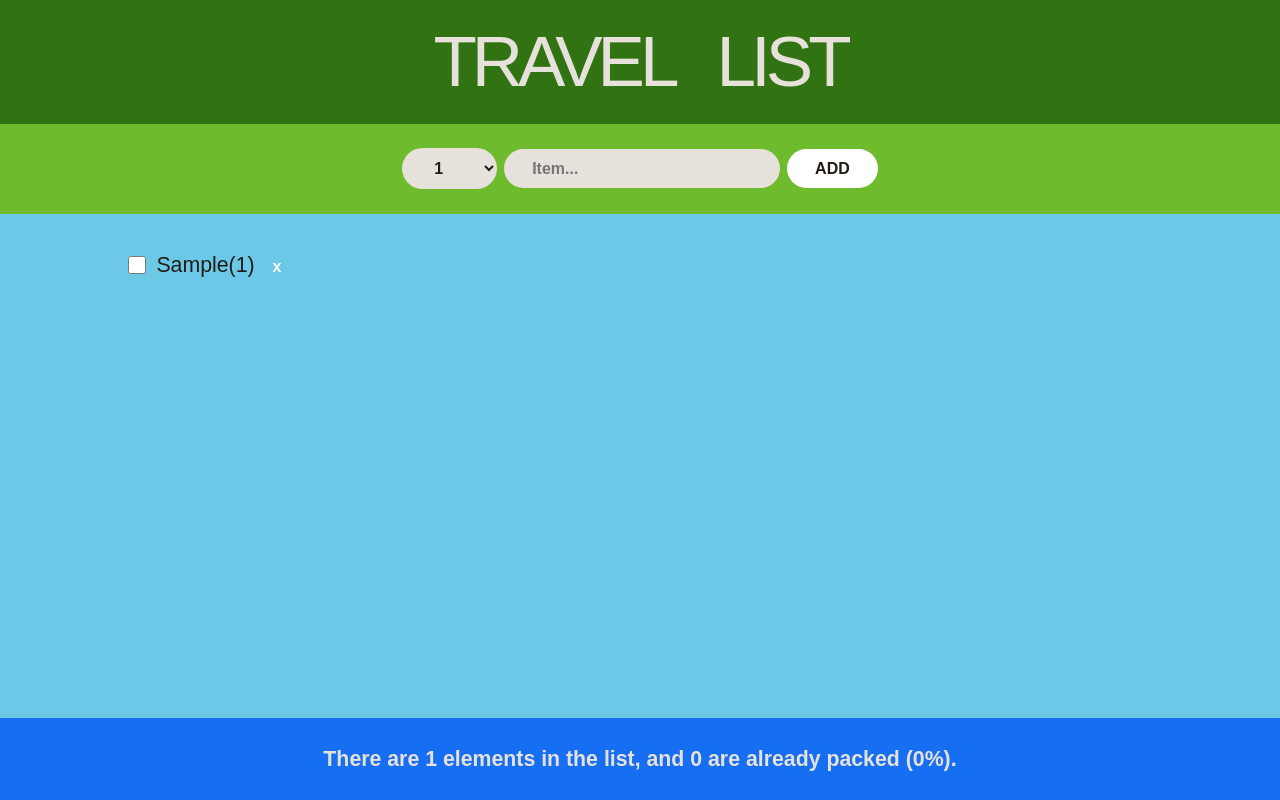
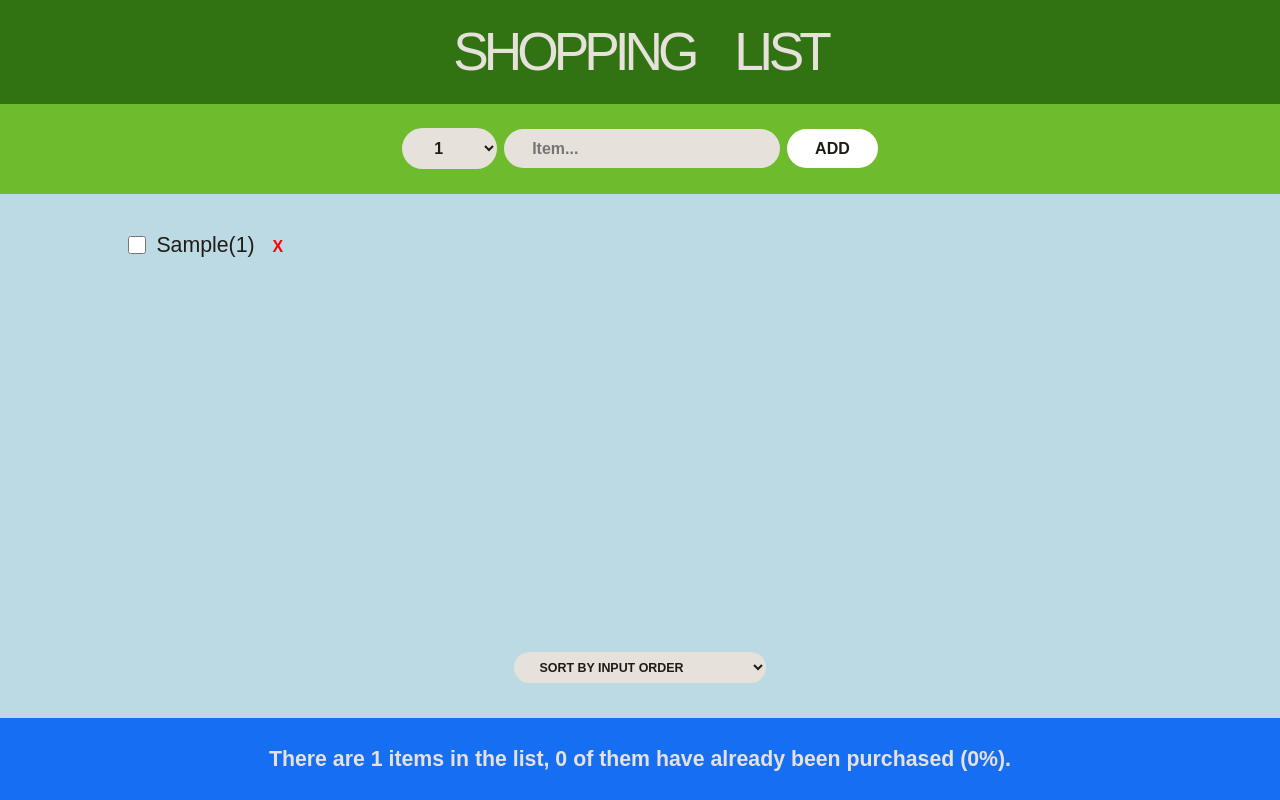
Before and after one commit to qaserge/react-shopping-list, a React (Create React App) app: page / in a window 1280 px wide. Both pictures are taken after typing "Sample" into the empty fields and a click on the button "ADD". Built offline with nearby package versions, Linux system fonts and the light colour scheme.

Commit message:
Added PackingList sorting by input order, description and purchased items

```diff
--- a/src/App.js
+++ b/src/App.js
@@ -18,7 +18,7 @@ export default function App() {
   function handleToggleItem(id) {
     setItems(
       items.map((item) =>
-        item.id === id ? { ...item, packed: !item.packed } : item
+        item.id === id ? { ...item, purchased: !item.purchased } : item
       )
     );
   }
--- a/src/components/Form.jsx
+++ b/src/components/Form.jsx
@@ -7,7 +7,7 @@ export default function Form({ onAddItems }) {
   function handleSubmit(e) {
     e.preventDefault();
     if (!description) return;
-    const newItem = { description, quantity, packed: false, id: Date.now() };
+    const newItem = { description, quantity, purchased: false, id: Date.now() };
     onAddItems(newItem);
     setDescription("");
     setQuantity(1);
--- a/src/components/Item.jsx
+++ b/src/components/Item.jsx
@@ -5,14 +5,14 @@ export default function Item({ item, onDeleteItem, onToggleItem }) {
     <li>
       <input
         type="checkbox"
-        value={item.packed}
+        value={item.purchased}
         onChange={() => onToggleItem(item.id)}
       />
-      <span style={{ textDecoration: item.packed ? "line-through" : "none" }}>
+      <span style={{ textDecoration: item.purchased ? "line-through" : "none" }}>
         {item.description}({item.quantity})
       </span>
-      <button onClick={() => onDeleteItem(item.id)} style={{ color: "#fff" }}>
-        x
+      <button onClick={() => onDeleteItem(item.id)} style={{ color: "red" }}>
+        X
       </button>
     </li>
   );
--- a/src/components/Logo.jsx
+++ b/src/components/Logo.jsx
@@ -3,7 +3,7 @@ import React from "react";
 export default function Logo() {
   return (
     <div>
-      <h1>Travel List</h1>
+      <h1>Shopping list</h1>
     </div>
   );
 }
--- a/src/components/PackingList.jsx
+++ b/src/components/PackingList.jsx
@@ -2,10 +2,23 @@ import React from "react";
 import Item from "./Item";
 
 export default function PackingList({ items, onDeleteItem, onToggleItem }) {
+  const [sortBy, setSortBy] = React.useState("input");
+
+  let sortedItems;
+  if (sortBy === "input") sortedItems = items;
+  if (sortBy === "description")
+    sortedItems = items
+      .slice()
+      .sort((a, b) => a.description.localeCompare(b.description));
+  if (sortBy === "purchased")
+    sortedItems = items
+      .slice()
+      .sort((a, b) => Number(a.purchased) - Number(b.purchased));
+
   return (
     <div className="list">
       <ul>
-        {items.map((item) => (
+        {sortedItems.map((item) => (
           <Item
             item={item}
             onDeleteItem={onDeleteItem}
@@ -14,6 +27,14 @@ export default function PackingList({ items, onDeleteItem, onToggleItem }) {
           />
         ))}
       </ul>
+
+      <div className="actions">
+        <select value={sortBy} onChange={(e) => setSortBy(e.target.value)}>
+          <option value="input">Sort by input order</option>
+          <option value="description">Sort by description</option>
+          <option value="purchased">Sort by purchased status</option>
+        </select>
+      </div>
     </div>
   );
 }
--- a/src/components/Stats.jsx
+++ b/src/components/Stats.jsx
@@ -7,15 +7,14 @@ export default function Stats({ items }) {
     );
 
   const numItems = items.length;
-  const numPacked = items.filter((item) => item.packed).length;
-  const percentage = Math.round((numPacked / numItems) * 100);
+  const numPurchased = items.filter((item) => item.purchased).length;
+  const percentage = Math.round((numPurchased / numItems) * 100);
 
   return (
     <footer className="stats">
       {percentage === 100
-        ? "All items are packed!"
-        : `There are ${numItems} elements in the list, and ${numPacked} are already
-      packed (${percentage}%).`}
+        ? "All items have been purchased!"
+        : `There are ${numItems} items in the list, ${numPurchased} of them have already been purchased (${percentage}%).`}
     </footer>
   );
 }
--- a/src/index.css
+++ b/src/index.css
@@ -25,7 +25,7 @@ body {
 h1 {
   text-align: center;
   background-color: #317312;
-  font-size: 8rem;
+  font-size: 6rem;
   text-transform: uppercase;
   font-weight: 400;
   word-spacing: 30px;
@@ -67,7 +67,7 @@ input {
 }
 
 .list {
-  background-color: #6bc8e7;
+  background-color: #bcdae4;
   color: #201b15;
   padding: 4rem 0;
 
```
